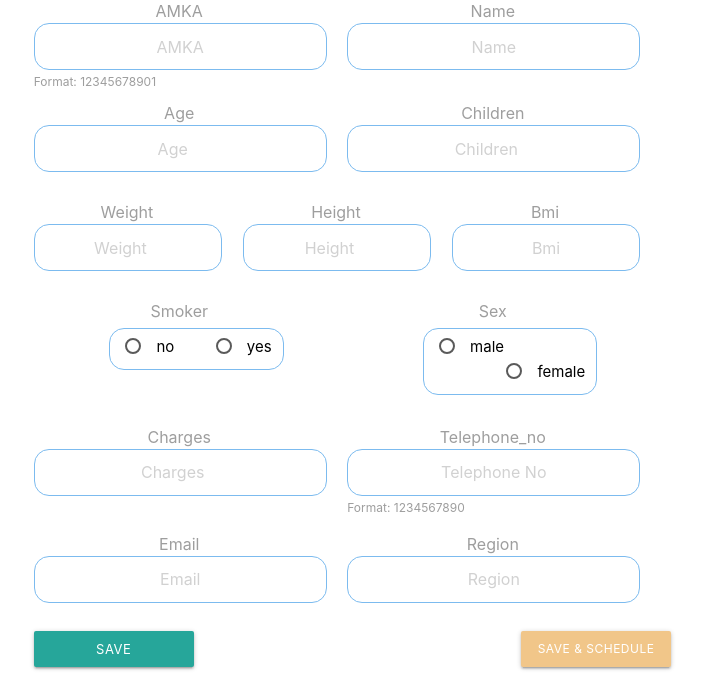
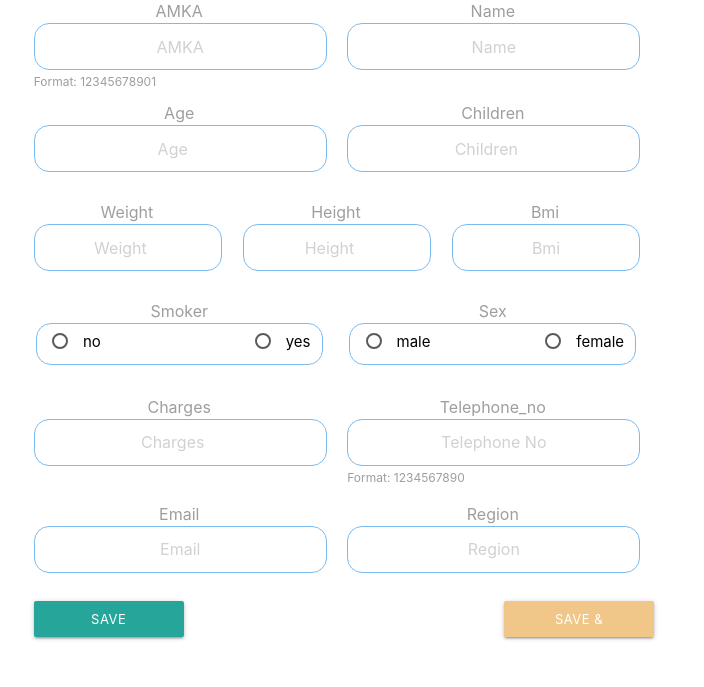
Before and after one commit to manos1212/python_app1, a Django app: page /add/ in a window 1280 px wide. Shown: the part 545-1232 px from the top of the page, without its empty margins (304-1008 px from the left). After the commit the page ends 1185 px from the top, so only its background shows below. Run offline with Django 3.2, Linux system fonts and the light colour scheme; the visitor is signed in with stand-in values (Sample User, id 1); some libraries are stand-ins or nearby versions.

Commit message:
Update style.css

```diff
--- a/static/css/style.css
+++ b/static/css/style.css
@@ -98,14 +98,14 @@ color: black !important;
 /* delete button in /udpate */
 .del-pat{
 background-color: #f44336 !important;
- width:140px!important;
+width:150px!important;
 font-size: 13px!important;
- right:10px!important;
+/*right:10px!important;*/
 /*position:absolute  !important;*/
 /*right:390px !important;*/
 }
 .add-btn{
- width:160px!important;
+width:150px!important;
 font-size: 13px!important;
 /*background-color: #669e3c !important;*/
 
@@ -180,12 +180,12 @@ color: black !important;
 
 /* edit fieldSET of two buttons*/
 .f1{
- margin-left: 2cm!important;
- margin-top: 5px!important;
- width: 60% !important;
+/*margin-left: 2cm!important;*/
+/*margin-top: 5px!important;*/
+/*width: 60% !important;*/
 border: #7cbbef 1px solid !important;
 border-radius: 15px  !important;
- text-align:center!important;
+/*text-align:center!important;*/
 }
 
 .addr{
@@ -384,9 +384,9 @@ border:1px solid white!important;
 /*Submit & shedule appointment button in update form */
 .update-schedule-appoint{
 background-color: #f1c689 !important;
- left:17px!important;
+/*left:17px!important;*/
 width:150px!important;
- font-size: 12px!important;
+font-size: 13px!important;
 }
 
 .no-appoints{
@@ -588,9 +588,8 @@ ul.dropdown-content .tab a{
 
 .back-btn{
  background-color: #455a64!important;
-  width:120px!important;
+ width:150px!important;
  font-size: 13px!important;
-  right:10px!important;
 }
 
 .input2{
```
Lines whose indentation alone changed are shown as unchanged.
